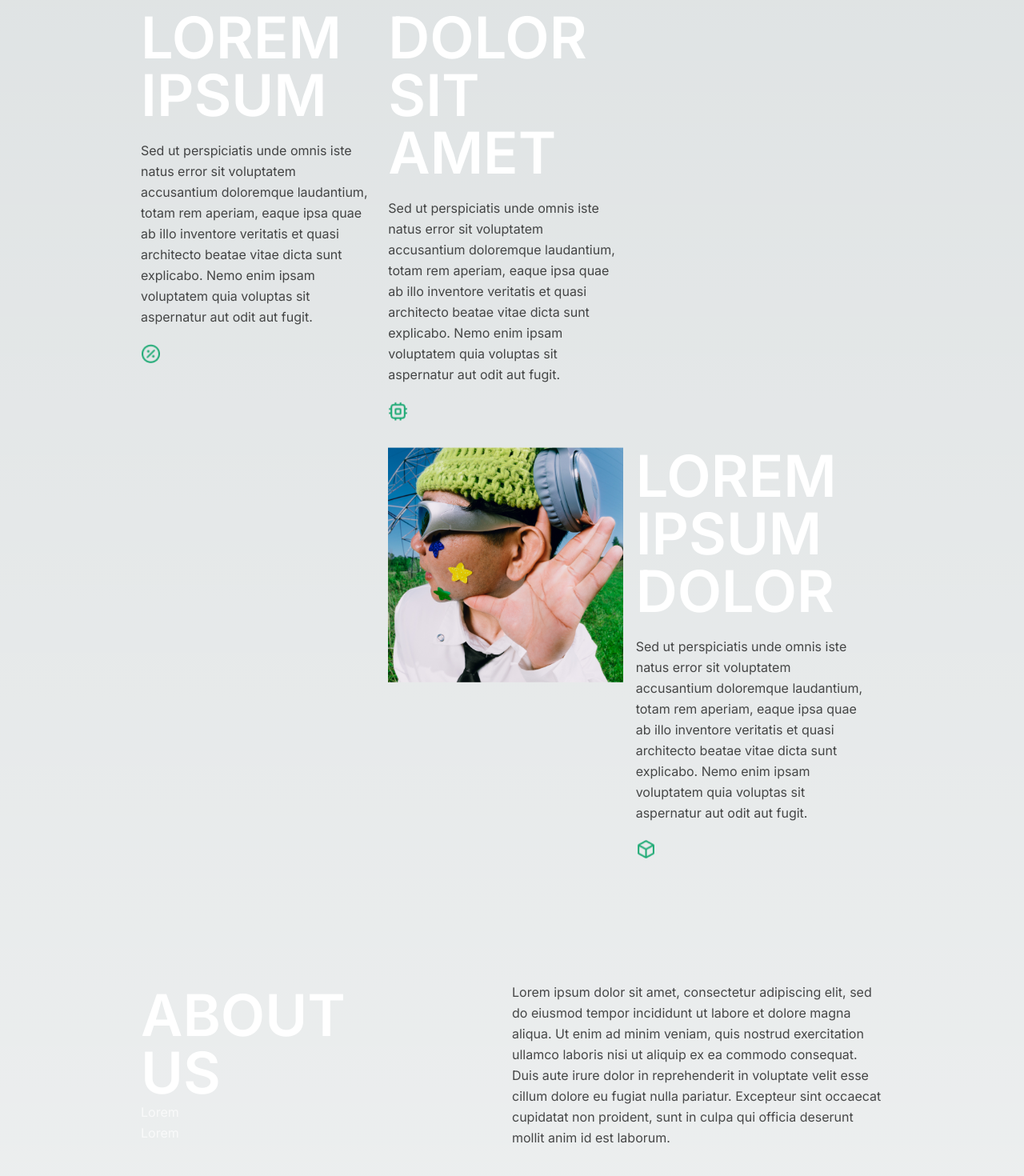
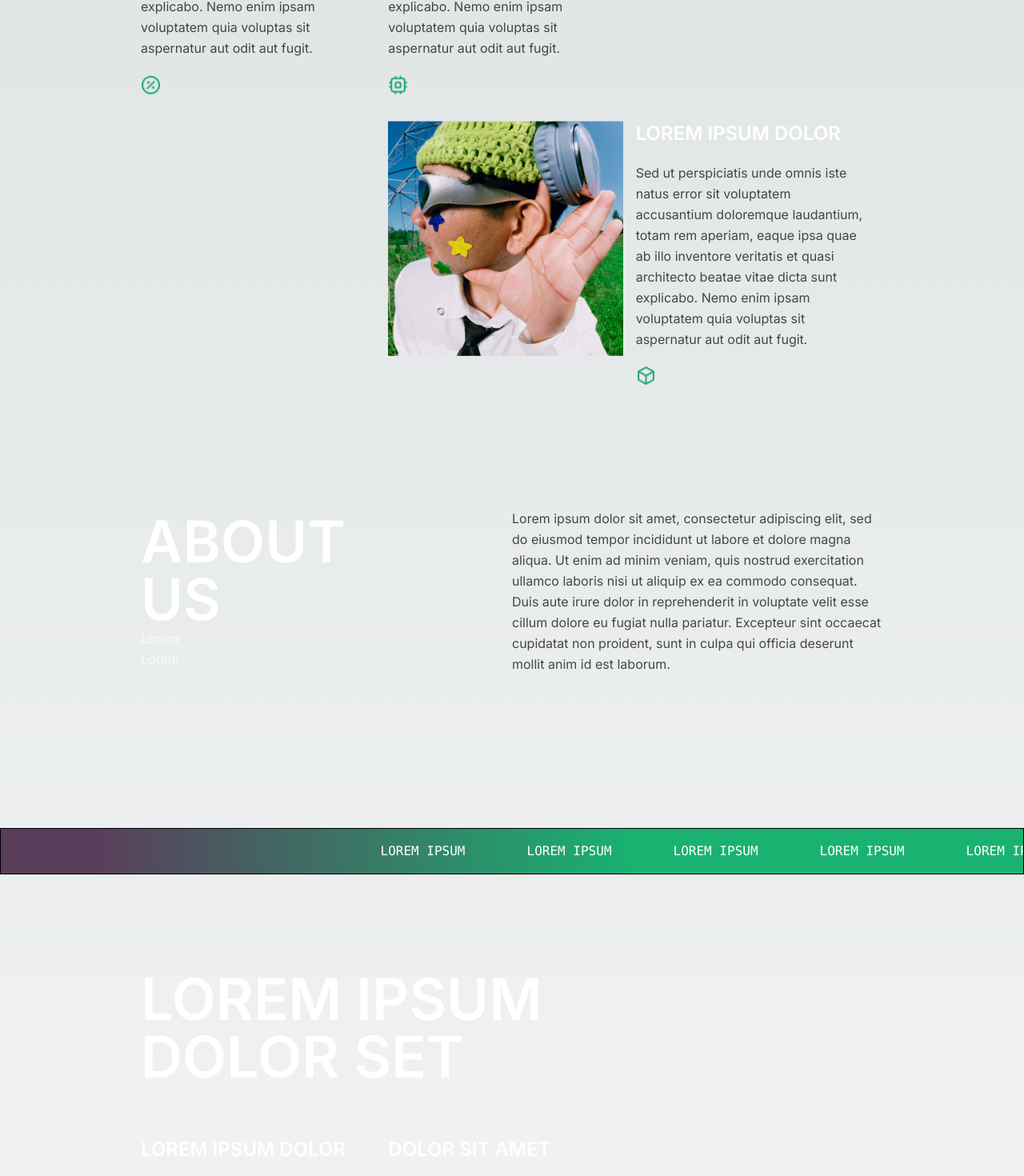
Before and after one commit to renukote/Next_JS_Refactor_Assignment, a Next.js app: page / in a window 1280 px wide. Shown: the part 1218-2688 px from the top of the page at 80% size. Built offline with nearby package versions, Linux system fonts and the light colour scheme.

Commit message:
fix: fix heading tag hierarchy

```diff
--- a/src/app/components/atoms/Heading/Heading.tsx
+++ b/src/app/components/atoms/Heading/Heading.tsx
@@ -15,9 +15,9 @@ export const Heading = ({
   viewType = "large",
 }: HeadingProps) => {
   const headingClassNames = clsx(
-    "font-semibold uppercase leading-none text-white text-5xl sm:text-7xl",
+    "font-semibold uppercase leading-none text-white text-2xl sm:text-2xl",
     {
-      "text-2xl sm:text-2xl": viewType === "small",
+      "text-5xl sm:text-7xl": viewType !== "small",
       [additionalClassNames as string]: !!additionalClassNames,
     },
   );
--- a/src/app/components/molecules/ContentCard/ContentCard.tsx
+++ b/src/app/components/molecules/ContentCard/ContentCard.tsx
@@ -1,12 +1,13 @@
 import React from "react";
-import { Heading } from "../../atoms/Heading/Heading";
+import { Heading, HeadingProps } from "../../atoms/Heading/Heading";
 import { Image, ImageProps } from "../../atoms/Image/Image";
 
 export interface ContentCardProps {
-  headImage?: ImageProps["src"]
-  icon?: ImageProps["src"]
+  headImage?: ImageProps["src"];
+  icon?: ImageProps["src"];
   paragraph?: string;
   title?: string;
+  headingType?: HeadingProps["tagType"];
 }
 
 export const ContentCard = ({
@@ -14,16 +15,19 @@ export const ContentCard = ({
   icon,
   paragraph,
   title,
+  headingType,
 }: ContentCardProps) => {
   return (
     <article className="mb-4 flex w-full flex-col gap-5 pr-4 sm:w-1/3 md:w-1/3 lg:w-1/3 xl:w-1/3">
-      {headImage && <Image alt="Main image" src={headImage} width={400} height={400} />}
+      {headImage && (
+        <Image alt="Main image" src={headImage} width={400} height={400} />
+      )}
 
-      {title && <Heading tagType="h1" text={title} viewType="small" />}
+      {title && (
+        <Heading tagType={headingType || "h2"} text={title} viewType="small" />
+      )}
 
-      {paragraph && (
-        <p className="leading-relaxed opacity-70">{paragraph}</p>
-      )}
+      {paragraph && <p className="leading-relaxed opacity-70">{paragraph}</p>}
 
       {icon && <Image alt="Icon" src={icon} width={25} height={25} />}
     </article>
--- a/src/app/components/organisms/AboutUs/AboutUs.tsx
+++ b/src/app/components/organisms/AboutUs/AboutUs.tsx
@@ -37,7 +37,7 @@ export const AboutUs = () => {
             <div className="my-auto">
               <Heading
                 additionalClassNames="hidden sm:block whitespace-pre"
-                tagType="h1"
+                tagType="h3"
                 text={`About \nus`}
               />
               <p className="whitespace-pre leading-relaxed text-white opacity-70">
@@ -69,7 +69,7 @@ export const AboutUs = () => {
         </div>
 
         <div className="mb-4 flex w-full flex-col gap-5 pr-4 sm:hidden sm:w-1/3 md:w-1/3 lg:w-1/3 xl:w-1/3">
-          <Heading text="Lorem Ipsum" tagType="h1" />
+          <Heading text="Lorem Ipsum" tagType="h3" />
           <p className="leading-relaxed opacity-70">Instagram</p>
           <p className="leading-relaxed opacity-70">LinkedIn</p>
 
--- a/src/app/components/organisms/ContentShowcase/ContentShowcase.tsx
+++ b/src/app/components/organisms/ContentShowcase/ContentShowcase.tsx
@@ -1,5 +1,5 @@
 import React from "react";
-import { Heading } from "../../atoms/Heading/Heading";
+import { Heading, HeadingProps } from "../../atoms/Heading/Heading";
 import {
   ContentCard,
   ContentCardProps,
@@ -9,28 +9,40 @@ interface ContentShowcaseProps {
   bottomCardDataSet: ContentCardProps[];
   headingText: string;
   topCardDataSet: ContentCardProps[];
+  titleHeadingType?: HeadingProps["tagType"];
+  contentHeadingType?: HeadingProps["tagType"];
 }
 
 export const ContentShowcase = ({
   bottomCardDataSet,
   headingText,
   topCardDataSet,
+  titleHeadingType,
+  contentHeadingType,
 }: ContentShowcaseProps) => {
   return (
     <section className="xl:w-2/2 container mx-auto p-4 pt-20 md:w-3/4 lg:w-3/4 xl:pt-10">
       <div className="w-full pb-16 pt-20 sm:w-3/5">
-        <Heading text={headingText} />
+        <Heading text={headingText} tagType={titleHeadingType || "h4"} />
       </div>
 
       <div className="flex flex-wrap">
         {topCardDataSet.map((content) => (
-          <ContentCard key={content.title} {...content} />
+          <ContentCard
+            key={content.title}
+            {...content}
+            headingType={contentHeadingType || "h5"}
+          />
         ))}
       </div>
 
       <div className="mt-4 flex flex-wrap justify-end">
         {bottomCardDataSet.map((content) => (
-          <ContentCard key={content.title} {...content} />
+          <ContentCard
+            key={content.title}
+            {...content}
+            headingType={contentHeadingType || "h5"}
+          />
         ))}
       </div>
     </section>
--- a/src/app/page.tsx
+++ b/src/app/page.tsx
@@ -16,6 +16,8 @@ export default function Home() {
         headingText="Lorem ipsum"
         topCardDataSet={cardOneData}
         bottomCardDataSet={cardTwoData}
+        titleHeadingType="h1"
+        contentHeadingType="h2"
       />
       <AboutUs />
       <Slider />
```
